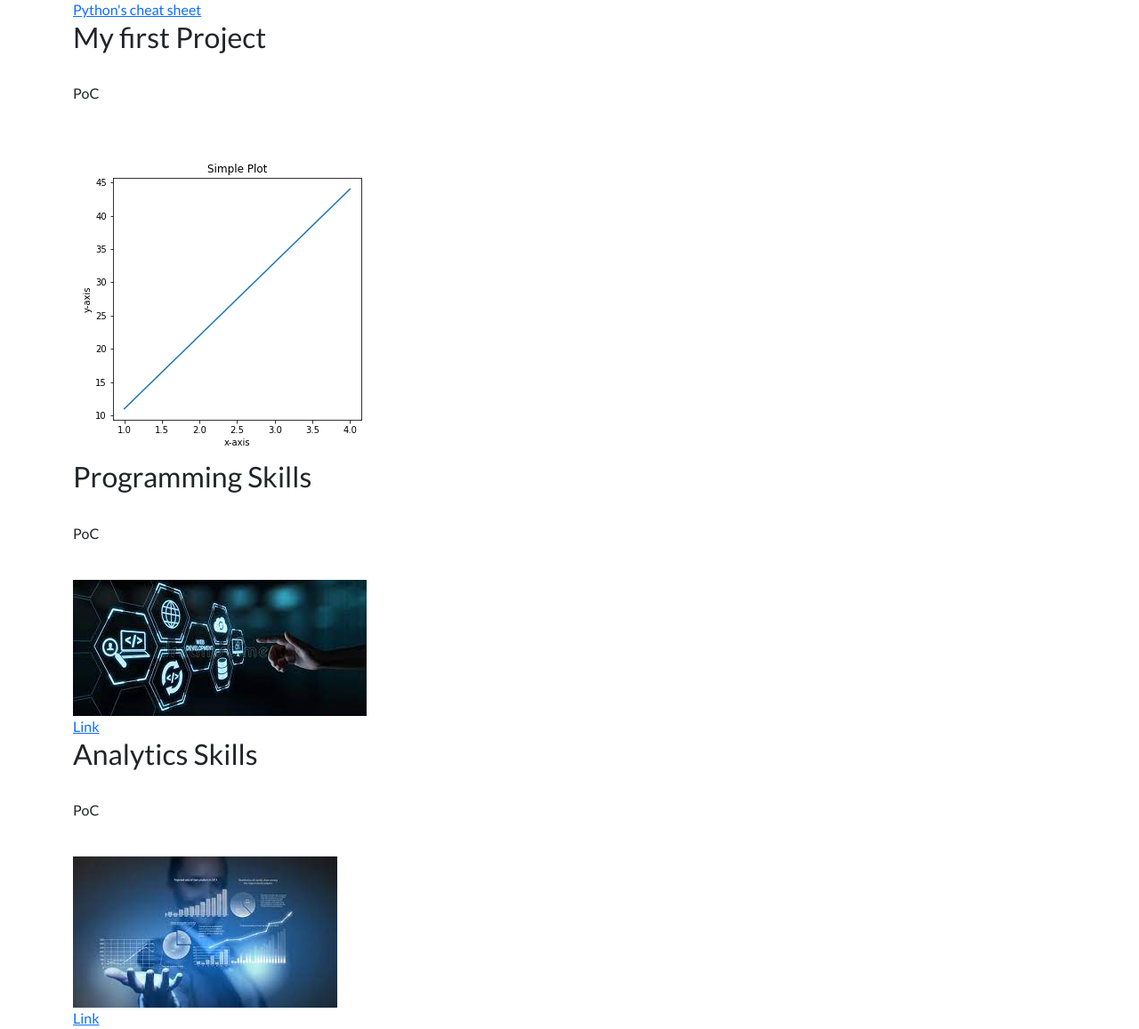
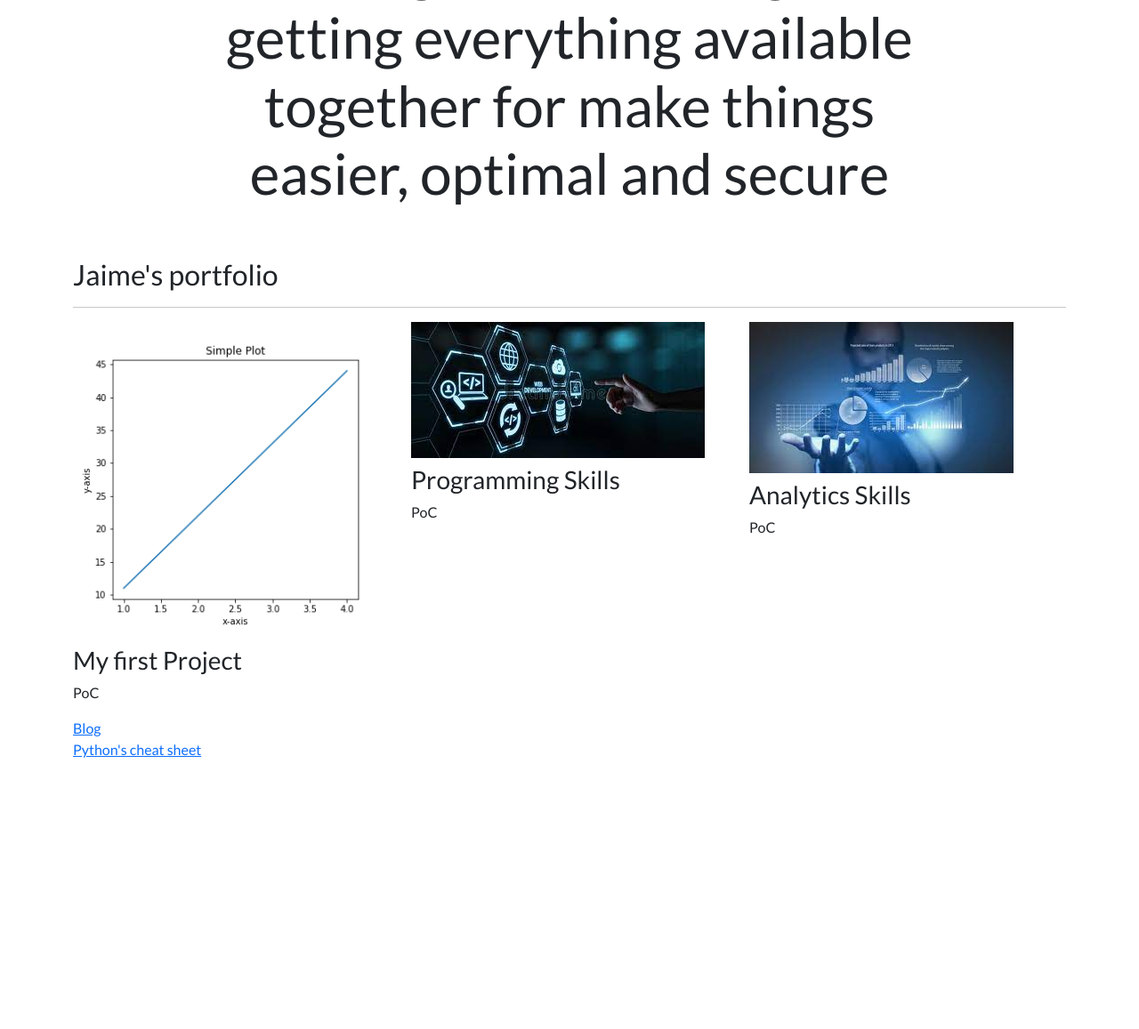
Before and after one commit to jmalcovich21/django3-personal-portfolio, a Django app: page / in a window 1280 px wide. Shown: the part 461-1618 px from the top of the page at 89% size. After the commit the page ends 1313 px from the top, so only its background shows below. Run offline with Django 4.2, Linux system fonts and the light colour scheme; data comes from the database, SQL or seed files in the repository.

Commit message:
New changes 09ENE2021

```diff
--- a/personal_portfolio/settings.py
+++ b/personal_portfolio/settings.py
@@ -127,3 +127,8 @@ DEFAULT_AUTO_FIELD = 'django.db.models.BigAutoField'
 
 MEDIA_URL = 'media/'
 MEDIA_ROOT = os.path.join(BASE_DIR, "media")
+
+try:
+    from .local_settings import *
+except ImportError:
+    print("Looks like no local file. You must be on production")
--- a/portfolio/templates/portfolio/home.html
+++ b/portfolio/templates/portfolio/home.html
@@ -1,26 +1,46 @@
 {% extends 'portfolio/base.html' %}
 
+{% load static %}
+
 {% block content %}
-<h1>Nick's portfolio</h1>
-<br>
-{% load static %}
+
+<div class="row justify-content-center my-3">
+  <div class="col-5">
+    <img src="{% static 'portfolio/snc-spacestation-879x485.jpg' %}" class="img-fluid">
+  </div>
+</div>
+
+<div class="row justify-content-center mb-3">
+  <div class="col-md-9 text-center">
+    <h1 id="hometext" class="font-weight-bold">Looking for room for grow, getting everything available together for make things easier, optimal and secure</h1>
+  </div>
+</div>
+
+<h2 class="mt-5">Jaime's portfolio</h2>
+<hr>
+
+<div class="row">
+  {% for project in projects %}
+  <div class="col-lg-4 col-md-6">
+
+    {% if project.url %}
+        <a href="{{ project.url }}">
+            <img src="{{ project.image.url }}" class="img-fluid mb-2">
+        </a>
+
+    {% else %}
+        <img src="{{ project.image.url }}" class="img-fluid mb-2">
+    {% endif %}
+    <h3>{{ project.title }}</h3>
+    <p>{{ project.description }}</p>
+
+  </div>
+  {% endfor %}
+</div>
+
 <a href="{% url 'blog:all_blogs' %}">Blog</a>
-<br>
-<img src="{% static 'portfolio/snc-spacestation-879x485.jpg' %}">
 <br>
 <a href="{% static 'portfolio/Python_Cheatsheet_Zero_To_Mastery_V1.04.pdf'%}">Python's cheat sheet</a>
 <br>
 
-{% for project in projects %}
-<h2>{{ project.title }}</h2>
-<br>
-<p>{{ project.description }}</p>
-<br>
-<img src="media/{{ project.image }}">
-<br>
-{% if project.url %}
-<a href="{{ project.url }}">Link</a>
-{% endif %}
-{% endfor %}
-
 {% endblock %}
```
